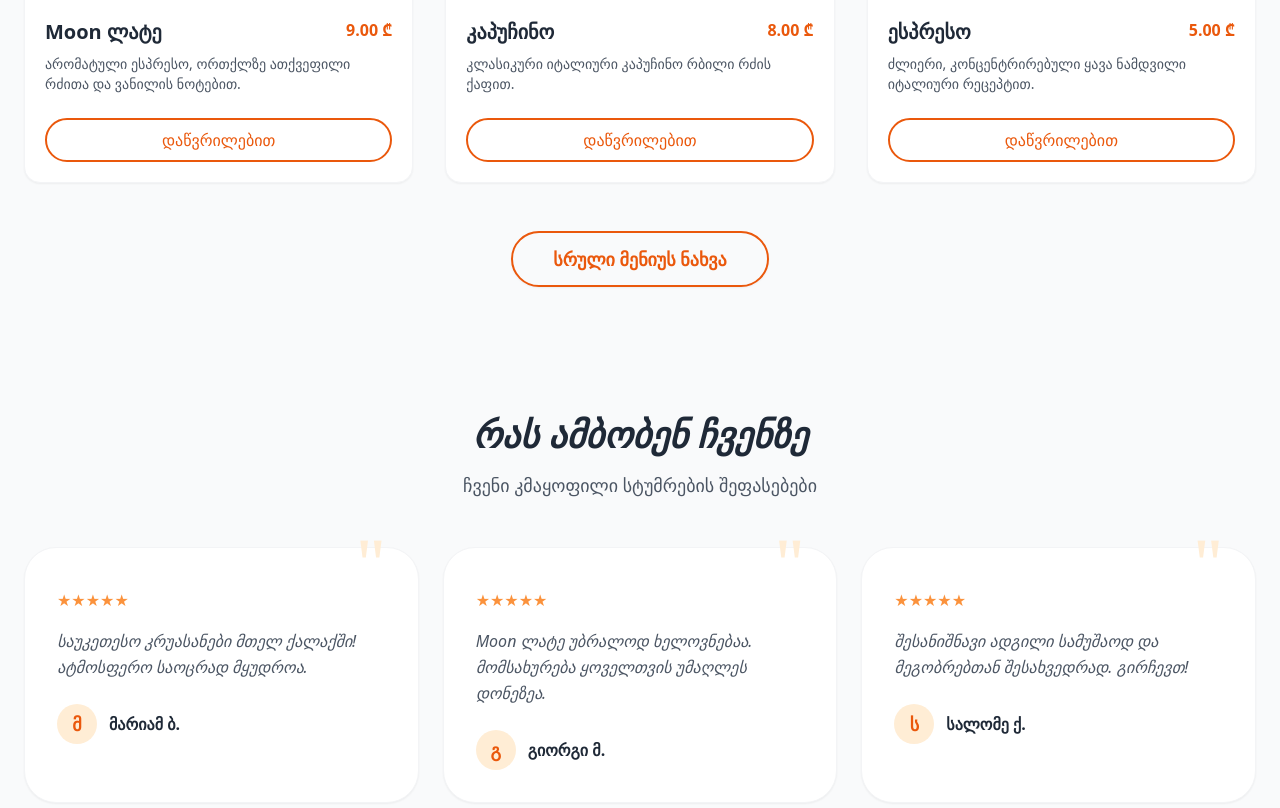
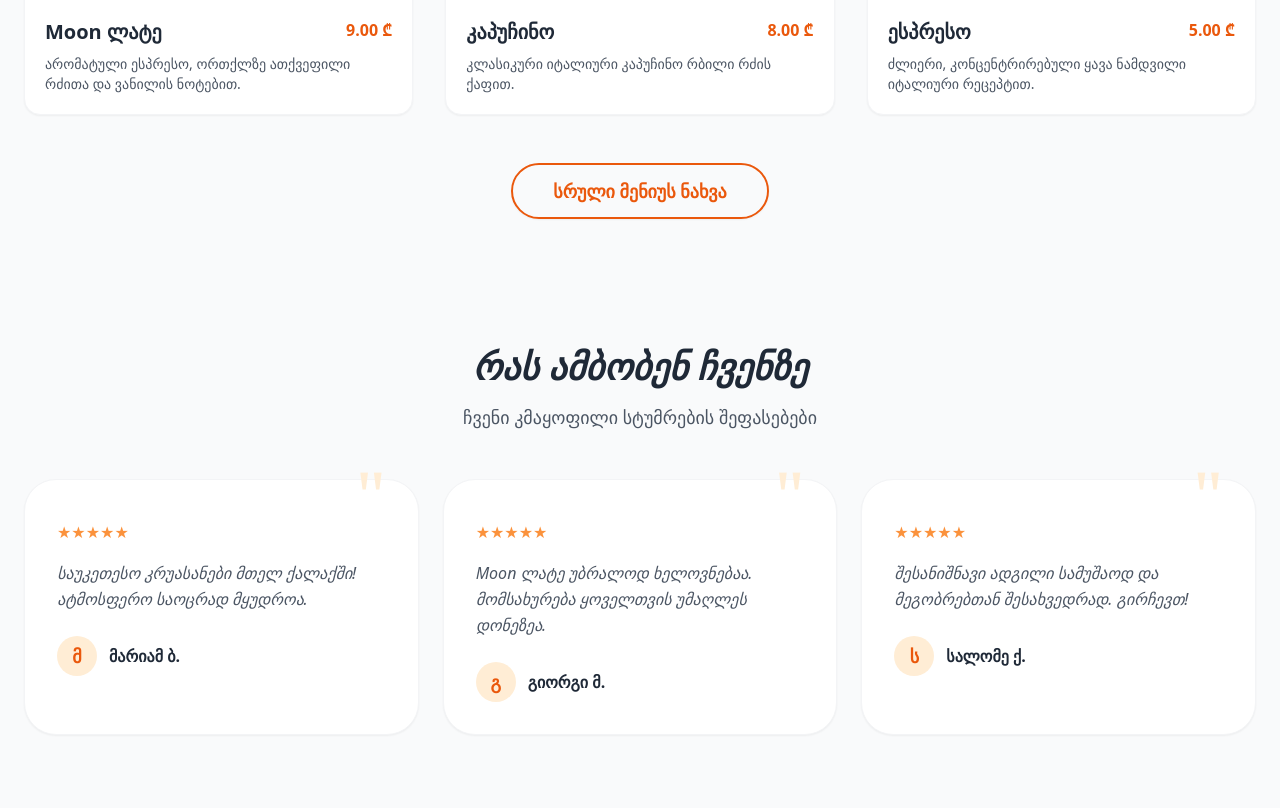
Before and after one commit to mushkudianiani4-sudo/ani-mushkudiani-project, a React (Vite) app: page / in a window 1280 px wide. Shown: the part 1103-1911 px from the top of the page. Built offline with nearby package versions, Linux system fonts and the light colour scheme.

Commit message:
style: remove 'read more' button from card component

```diff
--- a/src/components/Card.tsx
+++ b/src/components/Card.tsx
@@ -35,9 +35,7 @@ const Card = ({ title, image, description, price, category }: CardProps) => {
           {price && <span className="text-orange-600 font-bold">{price}</span>}
         </div>
 
-        <p className="text-gray-600 dark:text-gray-300 text-sm mb-6 flex-grow">{description}</p>
-
-        <Button label="დაწვრილებით" variant="outline" />
+        <p className="text-gray-600 dark:text-gray-300 text-sm flex-grow">{description}</p>
       </div>
     </div>
   );
```
